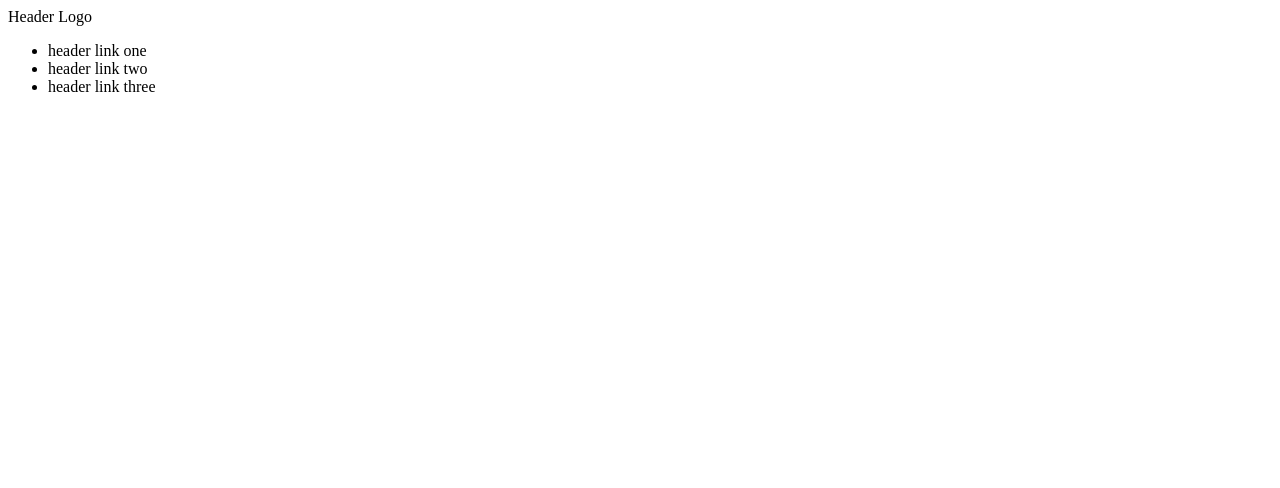
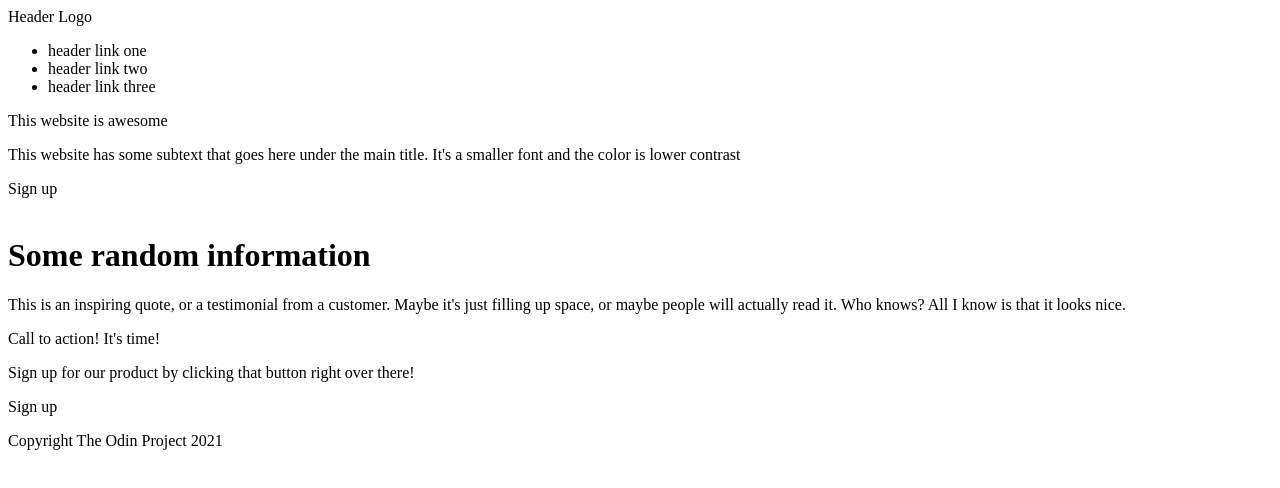
Before and after one commit to RedTV11/landingpage, a plain HTML site: page index.html in a window 1280 px wide. Drawn offline with Linux system fonts and the light colour scheme.

Commit message:
Fill up structure of html

```diff
--- a/index.html
+++ b/index.html
@@ -7,6 +7,8 @@
     <title>Landing Page</title>
 </head>
 <body>
+
+
     <div>
         <div>Header Logo</div>
         <div>
@@ -18,10 +20,39 @@
         </div>
 
     </div>
-    <div></div>
-    <div></div>
-    <div></div>
-    <div></div>
+
+    <div>
+        <p>This website is awesome</p>
+        <p>This website has some subtext that goes here under the main title. It's a smaller font and the color is lower contrast</p>
+        <div>Sign up</div>
+        <img src>
+    </div>
+
+    <div>
+        <h1>Some random information</h1>
+
+        <div></div>
+        <div></div>
+        <div></div>
+        <div></div>
+    </div>
+
+    <div>
+        <p>This is an inspiring quote, or a testimonial from a customer. Maybe it's just filling up space, or maybe people will actually read it. Who knows? All I know is that it looks nice.</p>
+    </div>
+
+    <div>
+        <div>
+            <p>Call to action! It's time!</p>
+            <p>Sign up for our product by clicking that button right over there!</p>
+            <div>Sign up</div>
+        </div>
+
+    </div>
+
+    <div>
+        <p>Copyright The Odin Project 2021</p>
+    </div>
 
 </body>
 </html>
```
